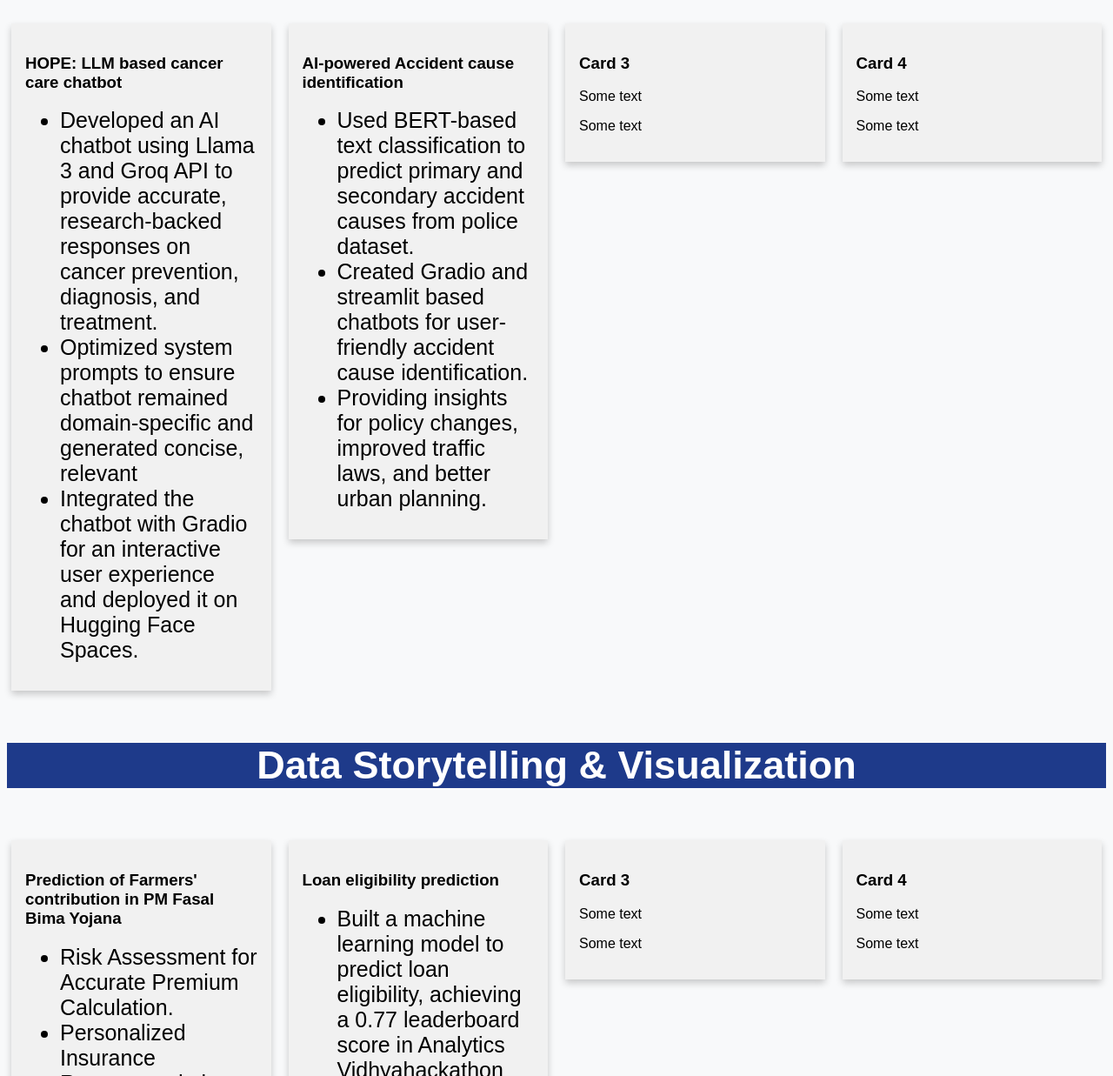
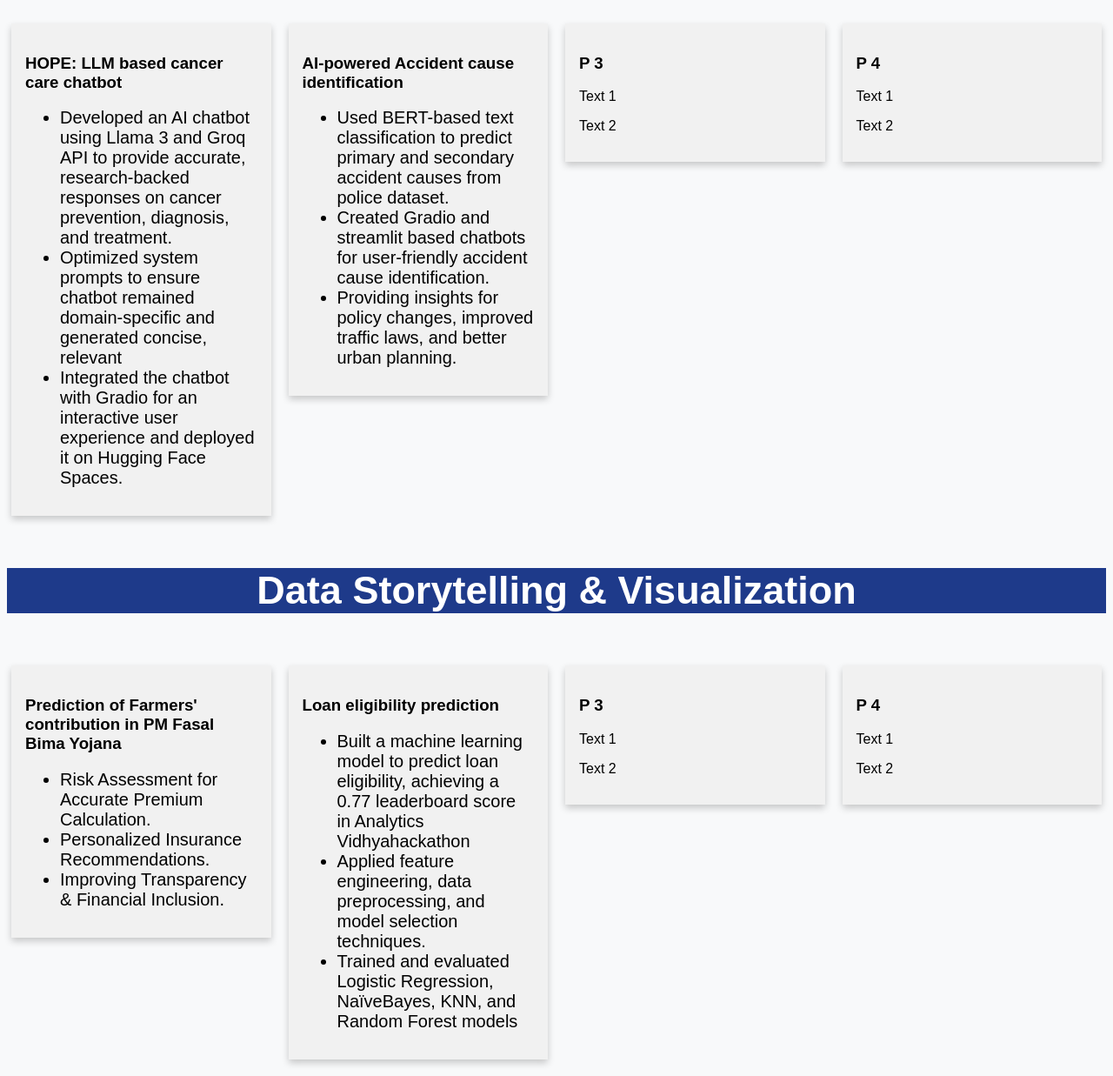
Before and after one commit to JYOTHY-DAS/JYOTHY-DAS.github.io, a plain HTML site: page index.html in a window 1280 px wide. Shown: the part 423-1660 px from the top of the page at 87% size. Drawn offline with Linux system fonts and the light colour scheme.

Commit message:
font size changed

```diff
--- a/index.html
+++ b/index.html
@@ -63,9 +63,9 @@ Arduino Projects
 		  <div class="card">
 			<h3>HOPE: LLM based cancer care chatbot</h3>
 			<ul>
-				<li style="font-size:25px;"> Developed an AI chatbot using Llama 3 and Groq API to provide accurate, research-backed responses on cancer prevention, diagnosis, and treatment.</li>
-				<li style="font-size:25px;"> Optimized system prompts to ensure chatbot remained domain-specific and generated concise, relevant</li>
-				<li style="font-size:25px;"> Integrated the chatbot with Gradio for an interactive user experience and deployed it on Hugging Face Spaces.</li>
+				<li style="font-size:20px;text-align:left;"> Developed an AI chatbot using Llama 3 and Groq API to provide accurate, research-backed responses on cancer prevention, diagnosis, and treatment.</li>
+				<li style="font-size:20px;text-align:left;"> Optimized system prompts to ensure chatbot remained domain-specific and generated concise, relevant</li>
+				<li style="font-size:20px;text-align:left;"> Integrated the chatbot with Gradio for an interactive user experience and deployed it on Hugging Face Spaces.</li>
 			</ul>
 		  </div>
 		</div>
@@ -74,26 +74,26 @@ Arduino Projects
 		  <div class="card">
 			<h3>AI-powered Accident cause identification</h3>
 			<ul>
-				<li style="font-size:25px;"> Used BERT-based text classification to predict primary and secondary accident causes from police dataset.</li>
-				<li style="font-size:25px;"> Created Gradio and streamlit based chatbots for user-friendly accident cause identification.</li>
-				<li style="font-size:25px;"> Providing insights for policy changes, improved traffic laws, and better urban planning.</li>
+				<li style="font-size:20px;text-align:left;"> Used BERT-based text classification to predict primary and secondary accident causes from police dataset.</li>
+				<li style="font-size:20px;text-align:left;"> Created Gradio and streamlit based chatbots for user-friendly accident cause identification.</li>
+				<li style="font-size:20px;text-align:left;"> Providing insights for policy changes, improved traffic laws, and better urban planning.</li>
 			</ul>
 		  </div>
 		</div>
 
 		<div class="column">
 		  <div class="card">
-			<h3>Card 3</h3>
-			<p>Some text</p>
-			<p>Some text</p>
+			<h3>P 3</h3>
+			<p>Text 1</p>
+			<p>Text 2</p>
 		  </div>
 		</div>
 
 		<div class="column">
 		  <div class="card">
-			<h3>Card 4</h3>
-			<p>Some text</p>
-			<p>Some text</p>
+			<h3>P 4</h3>
+			<p>Text 1</p>
+			<p>Text 2</p>
 		  </div>
 		</div>
 	  </div>
@@ -106,9 +106,9 @@ Arduino Projects
 	  <div class="card">
 		<h3>Prediction of Farmers' contribution in PM Fasal Bima Yojana</h3>
 		<ul>
-			<li style="font-size:25px;"> Risk Assessment for Accurate Premium Calculation.
-			<li style="font-size:25px;"> Personalized Insurance Recommendations.
-			<li style="font-size:25px;"> Improving Transparency & Financial Inclusion.
+			<li style="font-size:20px;text-align:left;"> Risk Assessment for Accurate Premium Calculation.
+			<li style="font-size:20px;text-align:left;"> Personalized Insurance Recommendations.
+			<li style="font-size:20px;text-align:left;"> Improving Transparency & Financial Inclusion.
 		</ul>
 	  </div>
 	</div>
@@ -117,26 +117,26 @@ Arduino Projects
 	  <div class="card">
 		<h3>Loan eligibility prediction</h3>
 		<ul>
-			<li style="font-size:25px;"> Built a machine learning model to predict loan eligibility, achieving a 0.77 leaderboard score in Analytics Vidhyahackathon</li>
-			<li style="font-size:25px;"> Applied feature engineering, data preprocessing, and model selection techniques.</li>
-			<li style="font-size:25px;"> Trained and evaluated Logistic Regression, NaïveBayes, KNN, and Random Forest models</li>
+			<li style="font-size:20px;text-align:left;"> Built a machine learning model to predict loan eligibility, achieving a 0.77 leaderboard score in Analytics Vidhyahackathon</li>
+			<li style="font-size:20px;text-align:left;"> Applied feature engineering, data preprocessing, and model selection techniques.</li>
+			<li style="font-size:20px;text-align:left;"> Trained and evaluated Logistic Regression, NaïveBayes, KNN, and Random Forest models</li>
 		</ul>
 	  </div>
 	</div>
 
 	<div class="column">
 	  <div class="card">
-		<h3>Card 3</h3>
-		<p>Some text</p>
-		<p>Some text</p>
+		<h3>P 3</h3>
+		<p>Text 1</p>
+		<p>Text 2</p>
 	  </div>
 	</div>
 
 	<div class="column">
 	  <div class="card">
-		<h3>Card 4</h3>
-		<p>Some text</p>
-		<p>Some text</p>
+		<h3>P 4</h3>
+		<p>Text 1</p>
+		<p>Text 2</p>
 	  </div>
 	</div>
   </div>
```
